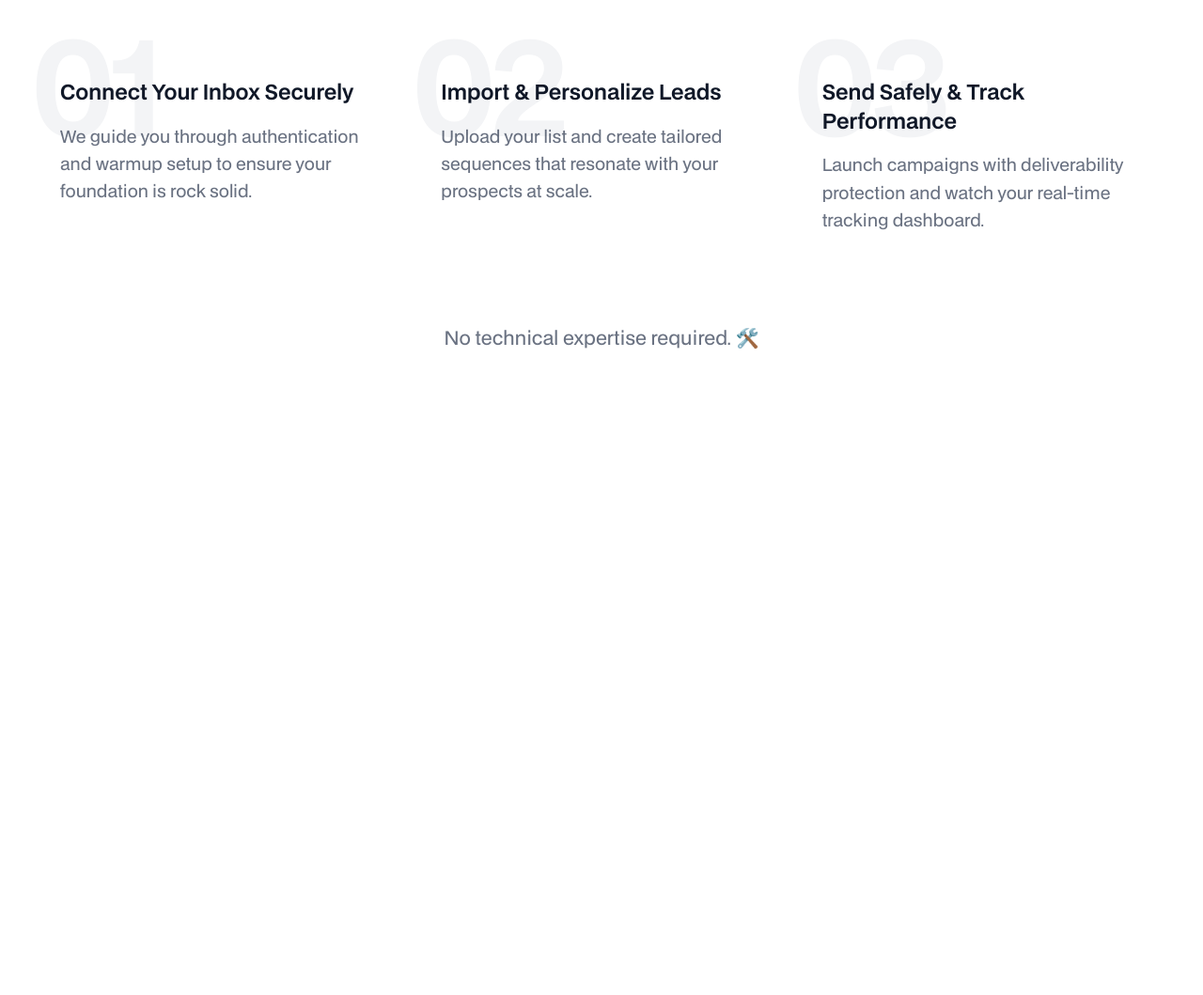
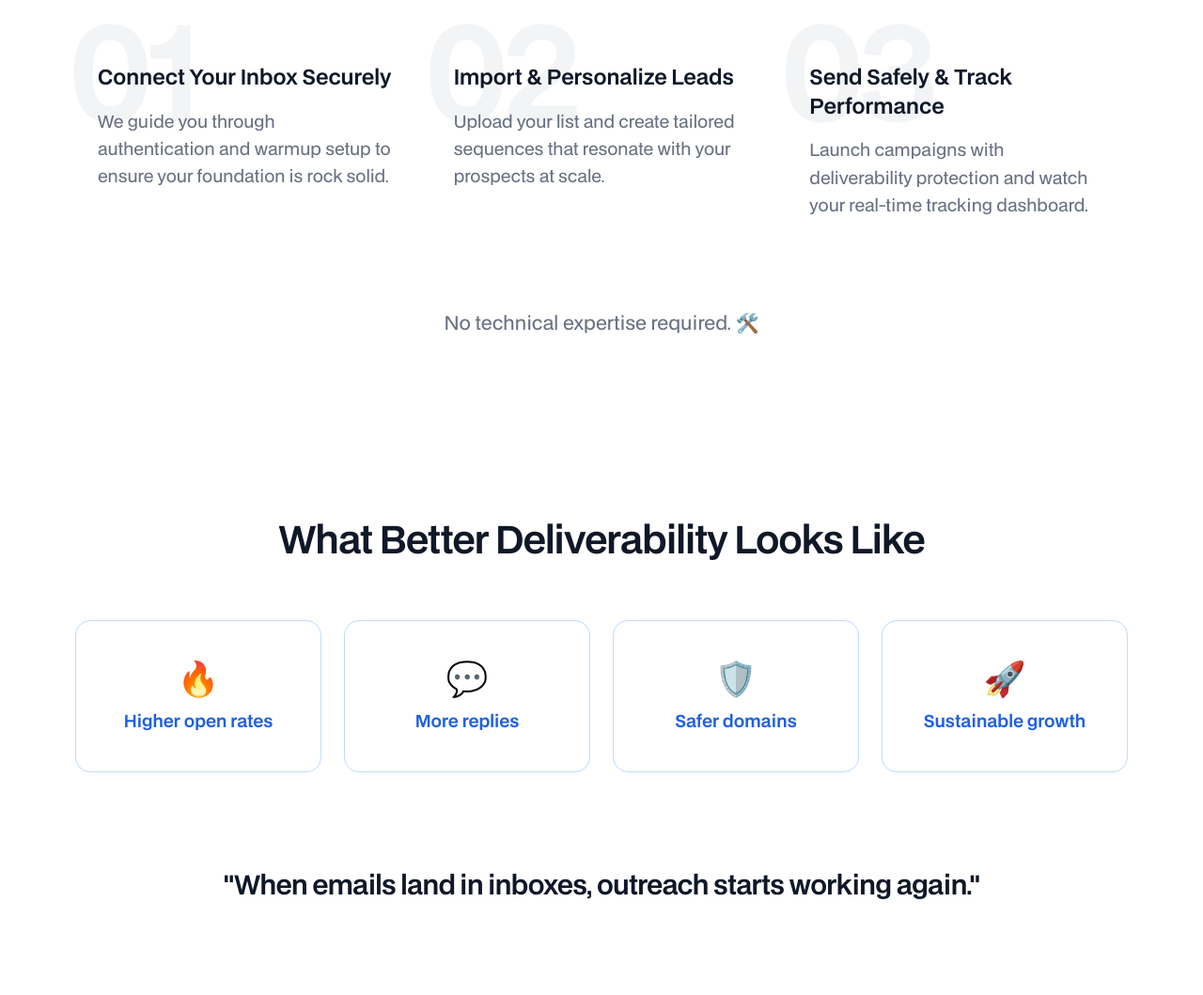
Before and after one commit to penguinmails/landing, an Astro site: page / in a window 1280 px wide. Shown: the part 3255-4314 px from the top of the page at 94% size. Before the commit the page ends 3630 px from the top, so only its background shows below. Built offline with nearby package versions, Linux system fonts and the light colour scheme; Astro itself is replaced by a stand-in of ours.

Commit message:
feat: add ResultsSection component to showcase deliverability outcomes

```diff
--- a/src/components/pages/home/DeliveringStepsSection.astro
+++ b/src/components/pages/home/DeliveringStepsSection.astro
@@ -30,7 +30,7 @@ const steps = [
     </h2>
   </div>
 
-  <div class="grid grid-cols-1 md:grid-cols-3 gap-16 md:gap-10 lg:gap-16 pt-4">
+  <div class="grid grid-cols-1 md:grid-cols-3 gap-16 md:gap-10 lg:gap-16 px-10">
     {
       steps.map((step) => (
         <div class="relative">
--- /dev/null
+++ b/src/components/pages/home/ResultsSection.astro
@@ -0,0 +1,51 @@
+---
+const results = [
+  {
+    icon: "🔥",
+    text: "Higher open rates",
+  },
+  {
+    icon: "💬",
+    text: "More replies",
+  },
+  {
+    icon: "🛡️",
+    text: "Safer domains",
+  },
+  {
+    icon: "🚀",
+    text: "Sustainable growth",
+  },
+];
+---
+
+<section class="container mx-auto px-4 py-16 md:py-24 max-w-6xl">
+  <div class="text-center mb-12 md:mb-16">
+    <h2
+      class="text-3xl md:text-4xl lg:text-[40px] font-semibold text-gray-900 mx-auto text-center tracking-tight"
+    >
+      What Better Deliverability <br class="md:hidden" /> Looks Like
+    </h2>
+  </div>
+
+  <div
+    class="grid grid-cols-1 sm:grid-cols-2 lg:grid-cols-4 gap-6 mx-auto w-full max-w-70 sm:max-w-none"
+  >
+    {
+      results.map((result) => (
+        <div class="border hover:bg-blue-100  transition-colors duration-300 border-blue-200 rounded-2xl p-8 md:p-10 flex flex-col items-center justify-center text-center bg-white">
+          <div class="text-3xl md:text-4xl mb-3">{result.icon}</div>
+          <div class="text-primary font-semibold text-lg">{result.text}</div>
+        </div>
+      ))
+    }
+  </div>
+
+  <div class="mt-20 md:mt-24 text-center max-w-5xl mx-auto px-4">
+    <p
+      class="text-gray-900 text-[22px] md:text-2xl lg:text-[28px] font-semibold tracking-tight leading-relaxed"
+    >
+      "When emails land in inboxes, outreach starts working again."
+    </p>
+  </div>
+</section>
--- a/src/pages/index.astro
+++ b/src/pages/index.astro
@@ -3,6 +3,7 @@ import HeroSection from "@/components/pages/home/HeroSection.astro";
 import SocialProofSection from "@/components/pages/home/SocialProofSection.astro";
 import ProblemSection from "@/components/pages/home/ProblemSection.astro";
 import DeliveringStepsSection from "@/components/pages/home/DeliveringStepsSection.astro";
+import ResultsSection from "@/components/pages/home/ResultsSection.astro";
 import Layout from "../layouts/Layout.astro";
 ---
 
@@ -12,5 +13,6 @@ import Layout from "../layouts/Layout.astro";
     <SocialProofSection />
     <ProblemSection />
     <DeliveringStepsSection />
+    <ResultsSection />
   </main>
 </Layout>
```
